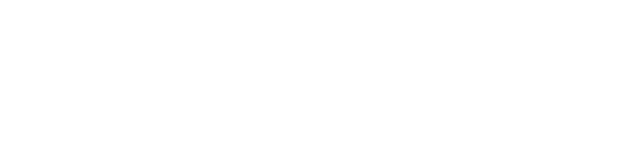
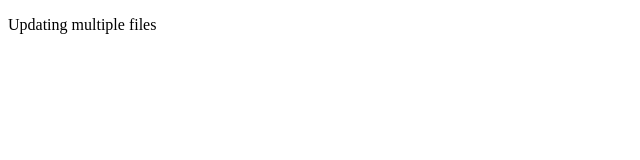
Before and after one commit to Anjali4526/git-project, a plain HTML site: page NEW.html in a window 1280 px wide. Shown: the whole page, without its empty margins (0-640 px from the left). Drawn offline with Linux system fonts and the light colour scheme.

Commit message:
Updated 2 files

```diff
--- a/NEW.html
+++ b/NEW.html
@@ -6,6 +6,6 @@
     <title>About new features in about file </title>
 </head>
 <body>
-
+    <p>Updating multiple files</p>
 </body>
 </html>
```
Also changed, not shown: index.html (+1 -0 lines).
